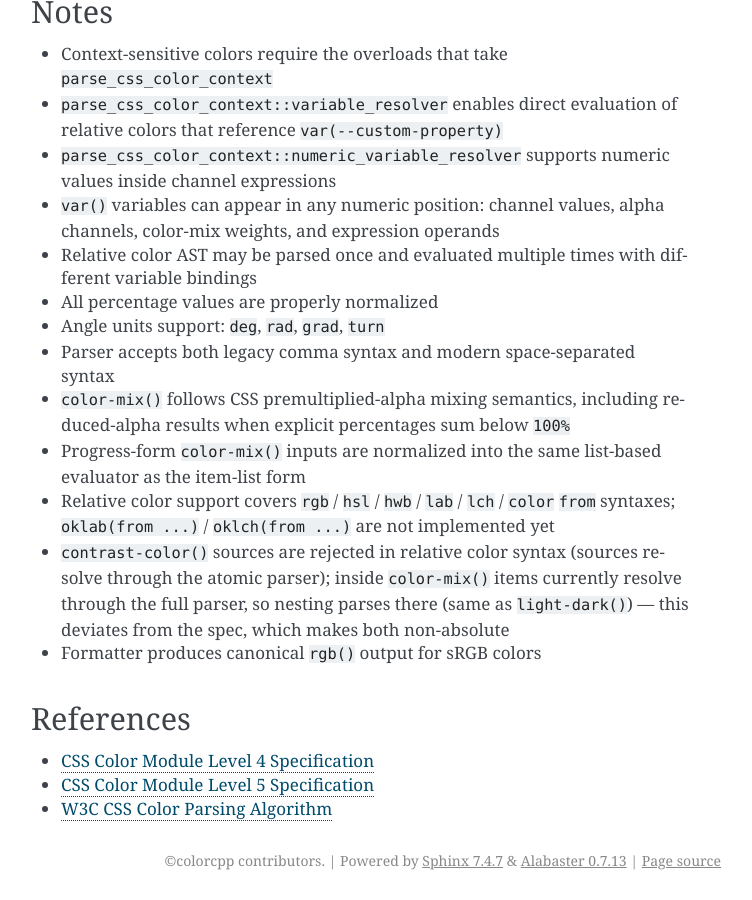
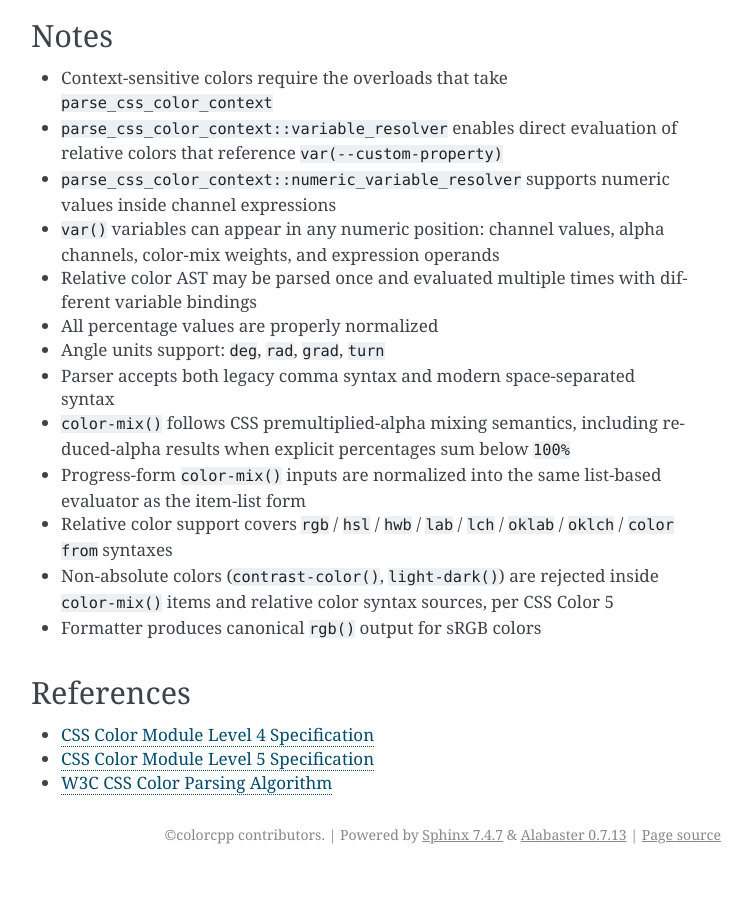
Before and after one commit to merlotqi/colorcpp, a Sphinx documentation site: the page built from docs/reference/css_color.rst, in a window 1280 px wide and 900 px high, scrolled down 2053 px. Shown: the whole window, without its empty margins (389-1141 px from the left). Built offline with Sphinx 7.4.7, drawn with Linux system fonts in a browser that asks for light colours; after the commit the page ends 2927 px from its top, so only the background shows below that; some of the changed text lies outside the part shown.

Commit message:
feat: implement CSS Color 5 support for relative colors and update parsing rules

```diff
--- a/docs/reference/css_color.rst
+++ b/docs/reference/css_color.rst
@@ -42,7 +42,7 @@
     * ``oklab()`` / ``oklch()`` - perceptual uniform space
     * ``lab()`` / ``lch()`` - CIE LAB space (D50 per CSS; Bradford-adapted to the D65 core types)
     * ``color(display-p3)`` - Display P3 wide gamut
-    * ``rgb(from ...)`` / ``hsl(from ...)`` / ``hwb(from ...)`` / ``lab(from ...)`` / ``lch(from ...)`` / ``color(from ...)`` - relative colors with full expression support, including:
+    * ``rgb(from ...)`` / ``hsl(from ...)`` / ``hwb(from ...)`` / ``lab(from ...)`` / ``lch(from ...)`` / ``oklab(from ...)`` / ``oklch(from ...)`` / ``color(from ...)`` - relative colors with full expression support, including:
         * Arithmetic operations ``+ - * /``
         * Parenthesized expressions
         * ``calc()`` wrapper syntax
@@ -86,8 +86,8 @@
 * Parser accepts both legacy comma syntax and modern space-separated syntax
 * ``color-mix()`` follows CSS premultiplied-alpha mixing semantics, including reduced-alpha results when explicit percentages sum below ``100%``
 * Progress-form ``color-mix()`` inputs are normalized into the same list-based evaluator as the item-list form
-* Relative color support covers ``rgb`` / ``hsl`` / ``hwb`` / ``lab`` / ``lch`` / ``color`` ``from`` syntaxes; ``oklab(from ...)`` / ``oklch(from ...)`` are not implemented yet
-* ``contrast-color()`` sources are rejected in relative color syntax (sources resolve through the atomic parser); inside ``color-mix()`` items currently resolve through the full parser, so nesting parses there (same as ``light-dark()``) — this deviates from the spec, which makes both non-absolute
+* Relative color support covers ``rgb`` / ``hsl`` / ``hwb`` / ``lab`` / ``lch`` / ``oklab`` / ``oklch`` / ``color`` ``from`` syntaxes
+* Non-absolute colors (``contrast-color()``, ``light-dark()``) are rejected inside ``color-mix()`` items and relative color syntax sources, per CSS Color 5
 * Formatter produces canonical ``rgb()`` output for sRGB colors
 
 
```
Also changed, not shown: CHANGELOG.md (+8 -0 lines), README.md (+2 -2 lines), 4 other files.
